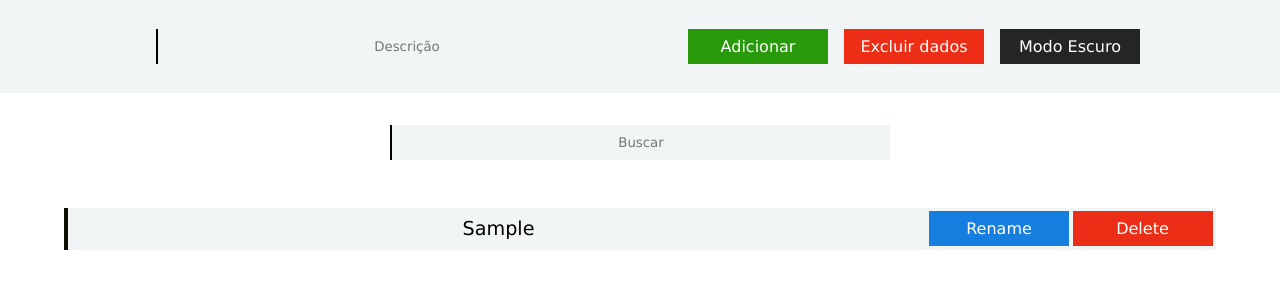
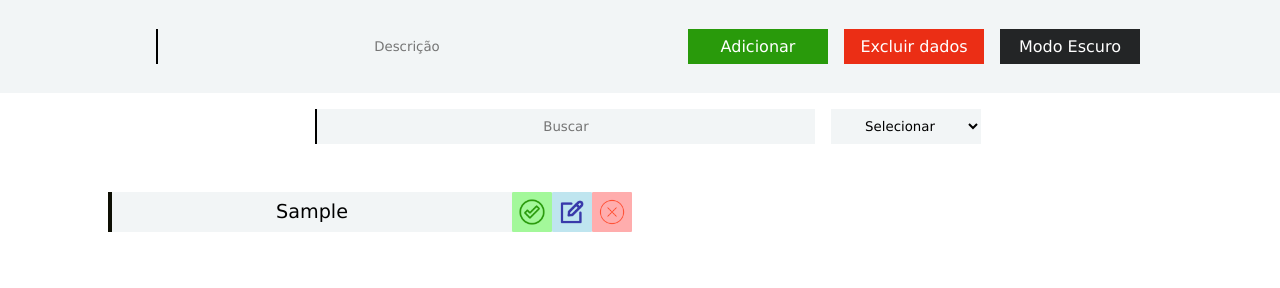
Before and after one commit to demisrusso9/CRUD-JavaScript, a plain HTML site: page index.html in a window 1280 px wide. Both pictures are taken after typing "Sample" into the empty fields and a click on the button "Adicionar". Drawn offline with Linux system fonts and the light colour scheme.

Commit message:
Added status

```diff
--- /dev/null
+++ b/assets/css/global.css
@@ -0,0 +1,18 @@
+* {
+    margin: 0;
+    padding: 0;
+    box-sizing: border-box;
+    font-family: Verdana, Geneva, Tahoma, sans-serif;
+}
+
+body {
+    display: flex;
+    flex-direction: column;
+    justify-content: center;
+    align-items: center;
+    width: 100vw;
+}
+
+::-webkit-scrollbar{
+    display: none;
+}
--- a/index.html
+++ b/index.html
@@ -5,20 +5,28 @@
     <meta charset="UTF-8">
     <meta name="viewport" content="width=device-width, initial-scale=1.0">
     <title>CRUD JavaScript</title>
+    <link rel="stylesheet" href="assets/css/global.css">
     <link rel="stylesheet" href="style.css">
 </head>
 
 <body>
-    <div class="page-header">
+    <header class="page-header">
         <input class="input description" type="text" placeholder="Descrição" autofocus>
 
         <button class="btn save">Adicionar</button>
         <button class="btn delete">Excluir dados</button>
         <button class="btn dark">Modo Escuro</button>
-    </div>
+    </header>
 
-    <div class="search-box">
+    <div class="search-block">
         <input class="input search" type="text" placeholder="Buscar">
+
+        <select id="selection">
+            <option selected hidden>Selecionar</option>
+            <option name="all" value="all">Todos</option>
+            <option name="todo" value="todo">A fazer</option>
+            <option name="done" value="done">Feito</option>
+        </select>
     </div>
 
     <div class="list"></div>
--- a/index.js
+++ b/index.js
@@ -5,12 +5,14 @@ let input = document.querySelector('.input');
 let btn = document.querySelector('.save');
 
 input.onkeypress = (e) => (e.key === 'Enter') ? createItem() : createItem
+
 btn.onclick = () => createItem()
 deleteData.onclick = () => deleteSavedData()
 dark.onclick = () => darkMode()
 
 showSavedData();
 searchItem();
+selectOption()
 
 if (localStorage.getItem('isDarkMode') === 'true') darkMode()
 
@@ -20,7 +22,7 @@ function createItem() {
 
   if (!input.value.trim()) return;
 
-    let obj = { id: Math.random() + 1, name: input.value }
+  let obj = { id: Math.random() + 1, name: input.value, done: false }
   list.push(obj)
 
   input.value = "";
@@ -51,6 +53,7 @@ function deleteItem(id) {
   saveLocalStorage()
 }
 
+//Search
 function searchItem() {
   document.querySelector('.search').addEventListener('input', (e) => {
     let inputValue = (e.target.value.toLowerCase().trim());
@@ -60,6 +63,31 @@ function searchItem() {
     filteredValues.map(item => createElements(item))
   })
 }
+
+function selectOption() {
+  let select = document.querySelector('#selection');
+  let all = document.querySelector('option[name="all"]').value;
+  let todo = document.querySelector('option[name="todo"]').value;
+  let done = document.querySelector('option[name="done"]').value;
+
+  select.addEventListener('change', (e) => {
+    document.querySelector('.list').innerHTML = ""
+    let option = e.target.value;
+
+    if (option === all) updateAll()
+    if (option === todo) list.map(item => !item.done ? createElements(item) : '')
+    if (option === done) list.map(item => item.done ? createElements(item) : '')
+  })
+}
+
+function itemDone(id) {
+  list.map((item, i) => {
+    if (item.id === id) list[i] = { ...list[i], done: true }
+  })
+
+  saveLocalStorage()
+}
+
 //Local Storage
 function saveLocalStorage() {
   localStorage.setItem('favorites', JSON.stringify(list))
@@ -79,23 +107,28 @@ function deleteSavedData() {
 function createElements({ id, name }) {
   let div = document.createElement('div')
   let p = document.createElement('p')
-    let renameBtn = document.createElement('button');
-    let deleteBtn = document.createElement('button');
+  let doneIcon = document.createElement('img');
+  let renameIcon = document.createElement('img');
+  let deleteIcon = document.createElement('img');
 
-    renameBtn.textContent = 'Rename';
-    deleteBtn.textContent = 'Delete';
+  doneIcon.setAttribute('src', "assets/icons/done.png")
+  renameIcon.setAttribute('src', "assets/icons/edit.png")
+  deleteIcon.setAttribute('src', "assets/icons/delete.png")
 
-    renameBtn.classList.add('btn', 'update-item')
-    deleteBtn.classList.add('btn', 'delete-item')
+  doneIcon.classList.add('icon')
+  renameIcon.classList.add('icon')
+  deleteIcon.classList.add('icon')
 
-    renameBtn.onclick = () => renameItem(id)
-    deleteBtn.onclick = () => deleteItem(id)
+  doneIcon.onclick = () => itemDone(id)
+  renameIcon.onclick = () => renameItem(id)
+  deleteIcon.onclick = () => deleteItem(id)
 
   p.textContent = name;
   div.classList.add('item')
-    div.append(p, renameBtn, deleteBtn)
+  div.append(p, doneIcon, renameIcon, deleteIcon)
   document.querySelector('.list').append(div)
 }
+
 
 function createRenameElement({ id, name }) {
   let input = document.createElement('input');
@@ -107,7 +140,6 @@ function createRenameElement({ id, name }) {
 
   btn.classList.add('btn', 'save-item')
   btn.textContent = 'Salvar';
-
 
   div.append(input, btn)
   document.querySelector('.list').append(div)
@@ -121,7 +153,7 @@ function createRenameElement({ id, name }) {
 
 function saveUpdate(id, value) {
   list.map((item, i) => {
-        if (item.id === id) list[i] = { id, name: value }
+    if (item.id === id) list[i] = { id, name: value, done: false }
   })
 
   updateAll()
--- a/style.css
+++ b/style.css
@@ -1,10 +1,3 @@
-* {
-    margin: 0;
-    padding: 0;
-    box-sizing: border-box;
-    font-family: Verdana, Geneva, Tahoma, sans-serif;
-}
-
 .page-header {
     display: flex;
     justify-content: center;
@@ -13,13 +6,7 @@
     background-color: #f2f5f6;
     padding: 0.8rem;
     gap: 1rem;
-}
-
-.search-box {
-    margin-top: 1rem;
-    display: flex;
-    justify-content: center;
-    align-items: center;
+    width: 100%;
 }
 
 .input {
@@ -40,35 +27,57 @@
     height: 35px;
     width: 140px;
     font-size: 1rem;
-    transition: .4s;
+}
+
+.search-block {
+    display: flex;
+    flex-wrap: wrap;
+    justify-content: center;
+    align-items: center;
+}
+
+.search-block select {
+    cursor: pointer;
+    background: #f2f5f6;
+    height: 35px;
+    width: 150px;
+    border: 0;
+    outline: 0;
+    text-align-last: center;
 }
 
 .list {
-    display: flex;
-    flex-direction: column;
-    justify-content: center;
+    display: grid;
+    grid-template-columns: 1fr 1fr;
+    column-gap: 1rem;
     align-items: center;
+    justify-items: center;
     margin-top: 2rem;
 }
 
 .item {
-    width: 90vw;
     display: grid;
     align-items: center;
-    grid-template-columns: 6fr 1fr 1fr;
+    justify-items: center;
+    grid-template-columns: 400px 1fr 1fr 1fr;
     border-left: 4px solid rgb(14, 15, 4);
     background-color: #f2f5f6;
     margin-bottom: 1rem;
     font-size: 1.2rem;
-    justify-content: space-between;
+    transition: .4s;
 }
 
-.item p {
-    display: flex;
-    justify-content: center;
-    align-items: center;
-    padding: 0.6rem 0;
+.icon {
+    cursor: pointer;
+    width: 40px;
+    height: 40px;
 }
+
+.icon:hover {
+    opacity: 0.6;
+}
+
+/* Buttons */
 
 .save {
     background-color: #299a0b;
@@ -78,20 +87,24 @@
     background-color: rgb(41, 154, 11, 0.6);
 }
 
-.update, .update-item, .save-item {
+.update {
     background-color: #167edf;
 }
 
-.update:hover, .update-item:hover, .save-item:hover {
+.update:hover {
     background-color: rgb(22, 126, 223, 0.6);
 }
 
-.delete, .delete-item {
+.delete {
     background-color: #eb2e15;
 }
 
-.delete:hover, .delete-item:hover {
+.delete:hover {
     background-color: rgb(235, 46, 21, 0.6);
+}
+
+.finished-item {
+    background-color: #64e758;
 }
 
 .dark {
@@ -114,3 +127,9 @@
     background-color: #232526;
     color: #fff;
 }
+
+@media (max-width: 1100px) {
+    .list {
+        grid-template-columns: 1fr;
+    }
+}
```
Also changed, not shown: assets/icons/delete.png (added), assets/icons/done.png (added), assets/icons/edit.png (added), assets/icons/search.png (added). Lines whose indentation alone changed are shown as unchanged.
